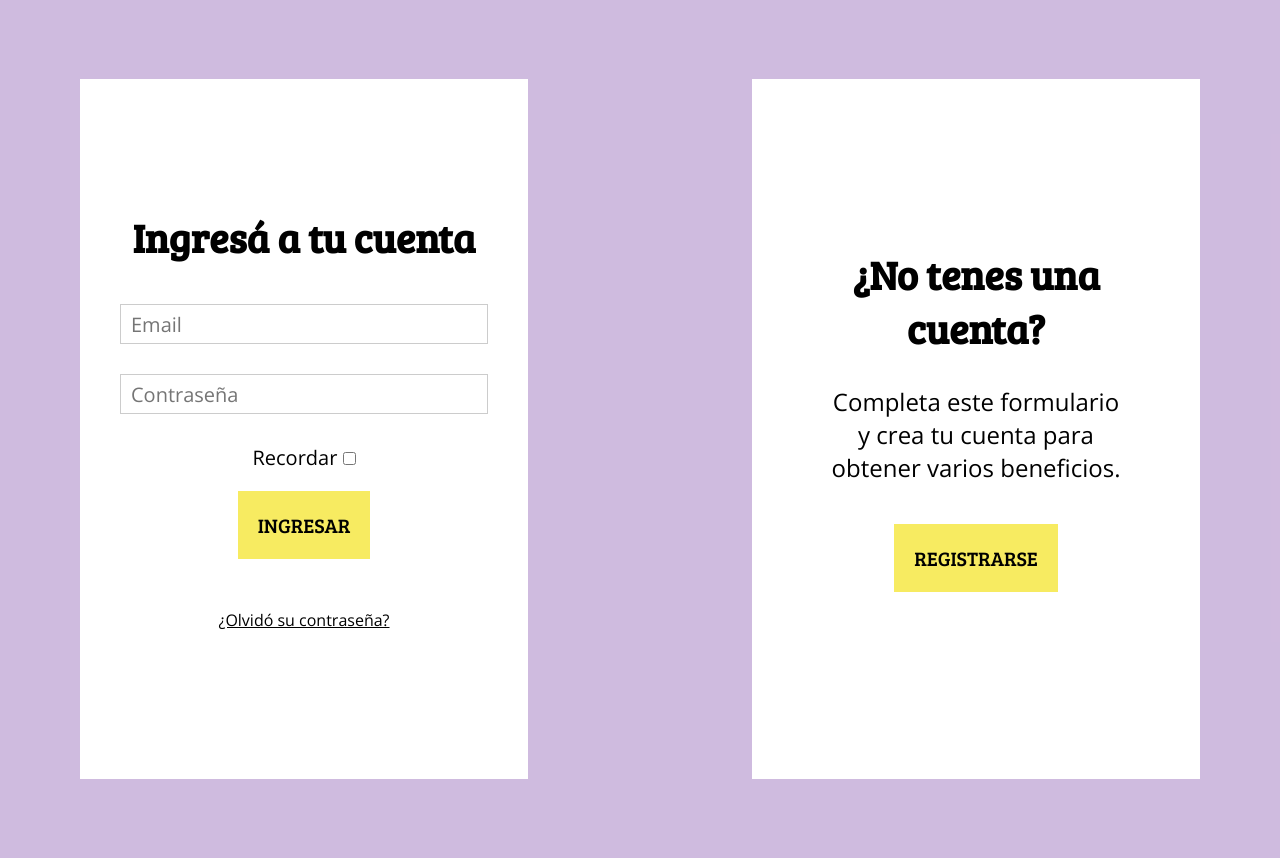
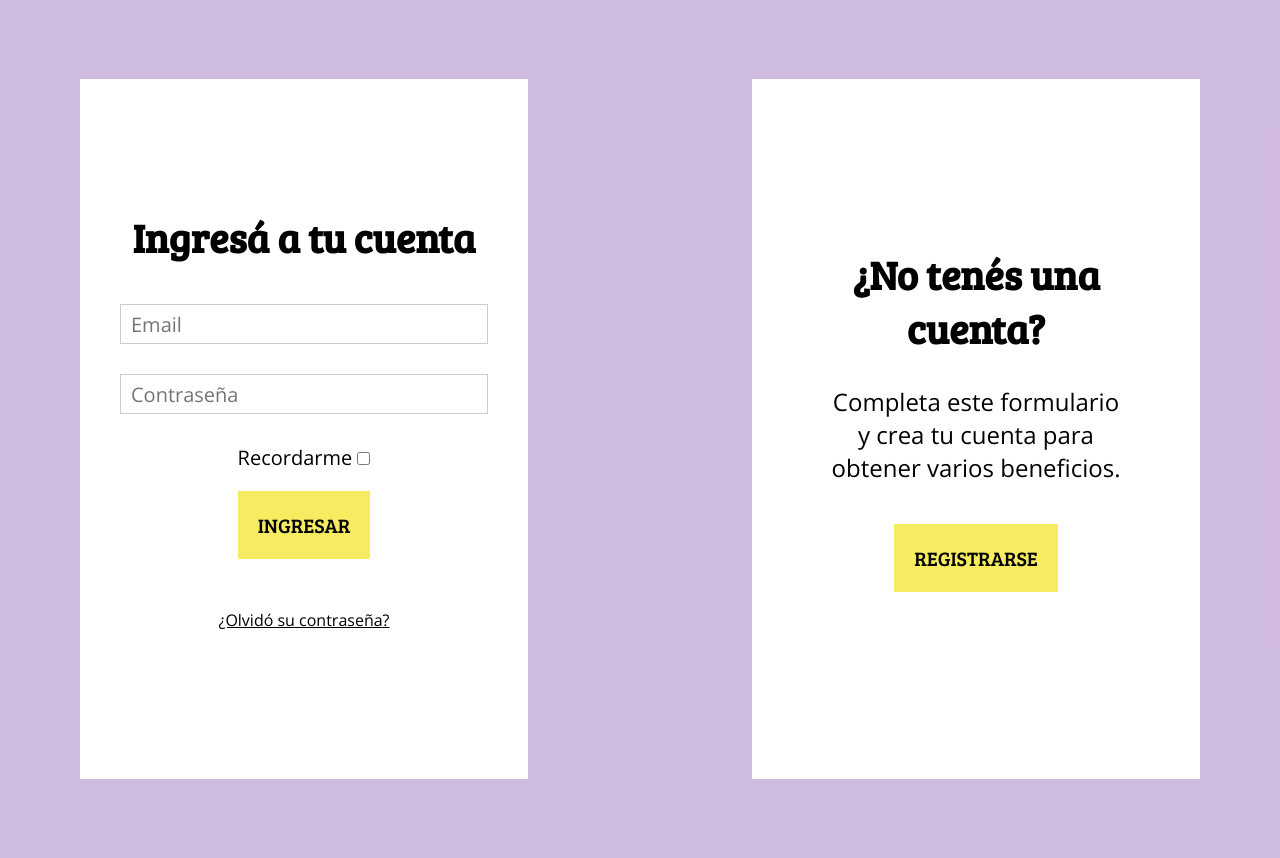
Before and after one commit to jessica-galvan/E-Commerce, a PHP site: page /login.php in a window 1280 px wide. Shown: the part 121-979 px from the top of the page. Run offline with PHP 8.4, Linux system fonts and the light colour scheme; some libraries are stand-ins or nearby versions.

Commit message:
cambio de palabras y arreglo de acentos

```diff
--- a/login.php
+++ b/login.php
@@ -49,7 +49,7 @@
                </div>
 
                <div class="remember">
-                 <label for="remember">Recordar</label>
+                 <label for="remember">Recordarme</label>
                  <input id="remember" type="checkbox" name="remember" value="">
                </div>
 
@@ -65,7 +65,7 @@
 
           <div class="register-container">
             <div class="login-text">
-              <h2>¿No tenes una cuenta?</h2>
+              <h2>¿No tenés una cuenta?</h2>
               <p>Completa este formulario y crea tu cuenta para obtener varios beneficios.</p>
             </div>
 
```
